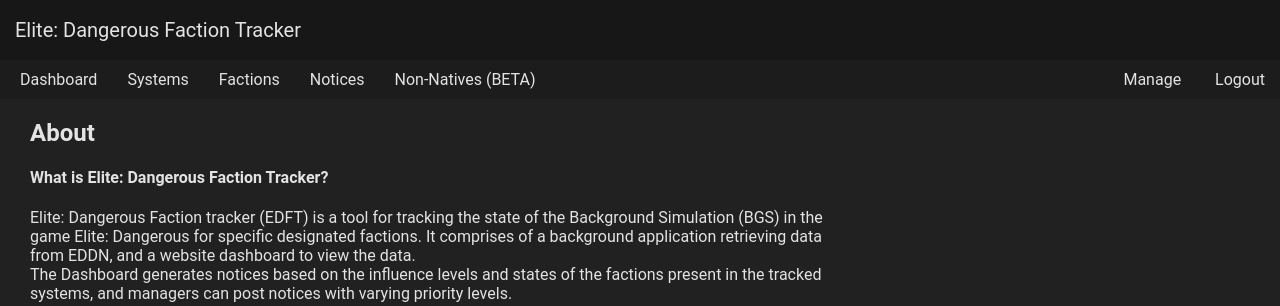
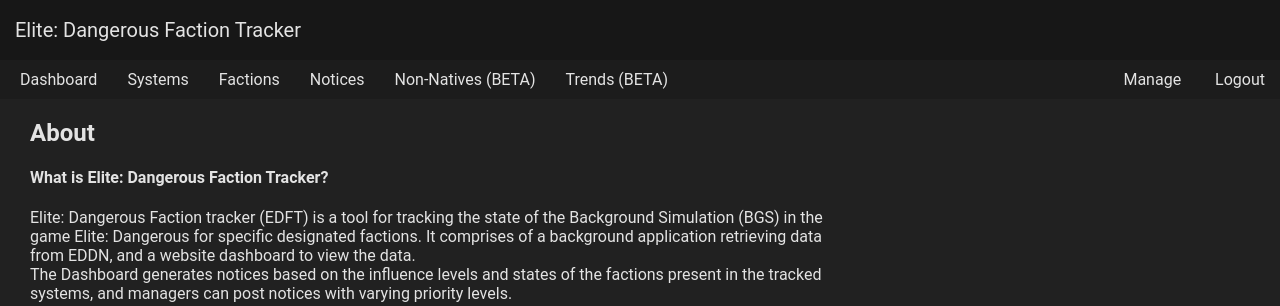
Before and after one commit to Haelnorr/EliteFactionTracker, a Python web app: template dash/web/templates/about.html in a window 1280 px wide. Shown: the top 306 px of the page. Run offline with Jinja, Linux system fonts and the light colour scheme; the template is opened without the code that fills it, so the values that code supplies are empty.

Commit message:
Some changes to html formatting

```diff
--- a/dash/web/templates/base.html
+++ b/dash/web/templates/base.html
@@ -27,7 +27,7 @@
                 <a href="{{ url_for('faction') }}">Factions</a>
                 <a href="{{ url_for('notices') }}">Notices</a>
                 <a href="{{ url_for('non_natives') }}">Non-Natives (BETA)</a>
-                <!--<a href="{{ url_for('trends') }}">Trends (BETA)</a>-->
+                <a href="{{ url_for('trends') }}">Trends (BETA)</a>
                 {% if current_user.is_anonymous %}
                 <a href="{{ url_for('login') }}">Manage</a>
                 {% else %}
@@ -83,7 +83,7 @@
             <a href="{{ url_for('faction') }}">Factions</a>
             <a href="{{ url_for('notices') }}">Notices</a>
             <a href="{{ url_for('non_natives') }}">Non-Natives (BETA)</a>
-            <!--<a href="{{ url_for('trends') }}">Trends (BETA)</a>-->
+            <a href="{{ url_for('trends') }}">Trends (BETA)</a>
             <div id="manage">
             {% if current_user.is_anonymous %}
             <a href="{{ url_for('login') }}">Manage</a>
--- a/dash/web/templates/trends.html
+++ b/dash/web/templates/trends.html
@@ -13,7 +13,7 @@
         <tr class="content-row">
             <td><a href="{{ url_for('system', sf_id=system['id']) }}">{{ system["name"] }}</a></td>
             {% for influence in system["influence"] %}
-                <td>{{ influence }}</td>
+                <td class="cell-{{ influence[1] }}">{{ influence[0] }}</td>
             {% endfor %}
         </tr>
         {% endfor %}
```
